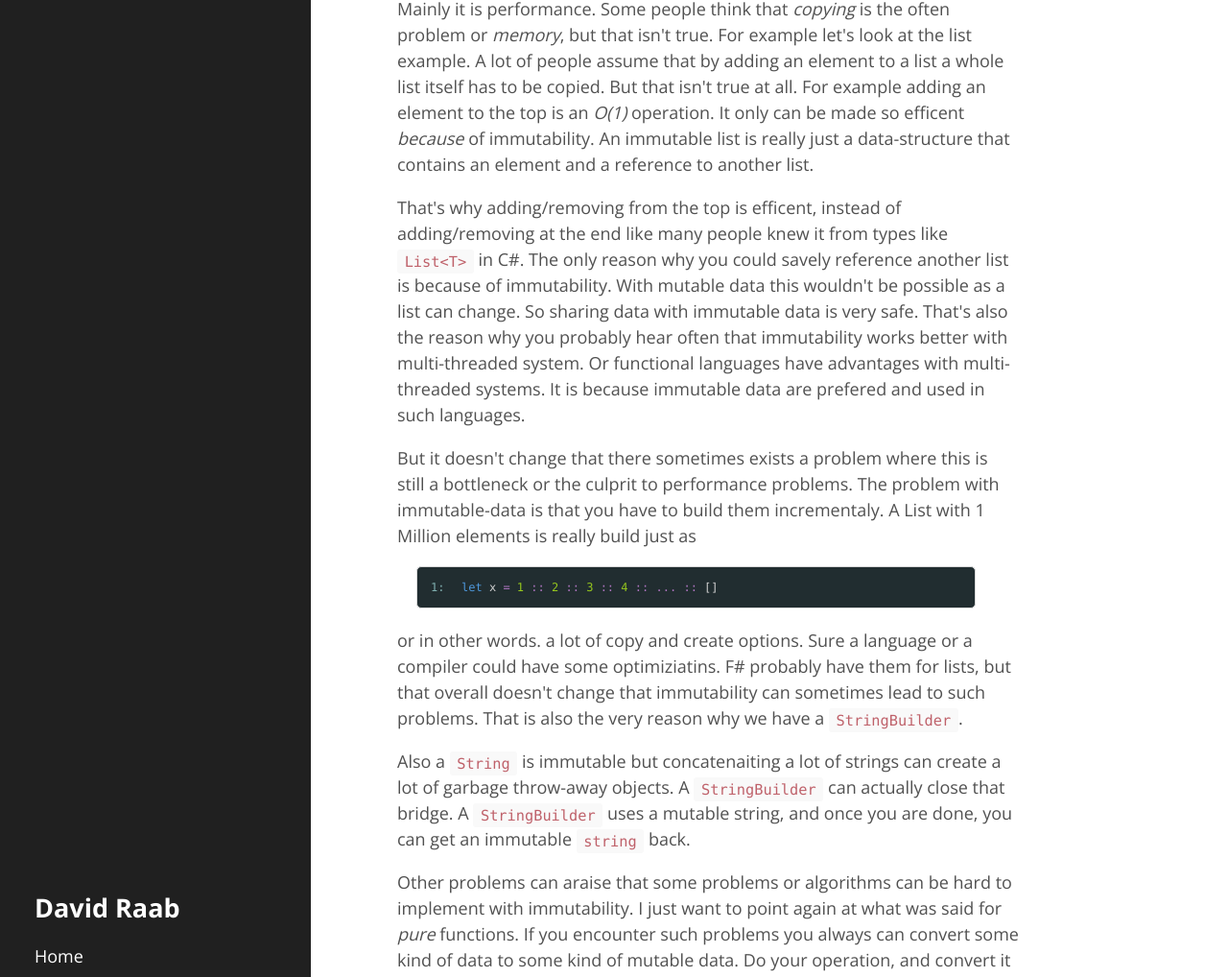
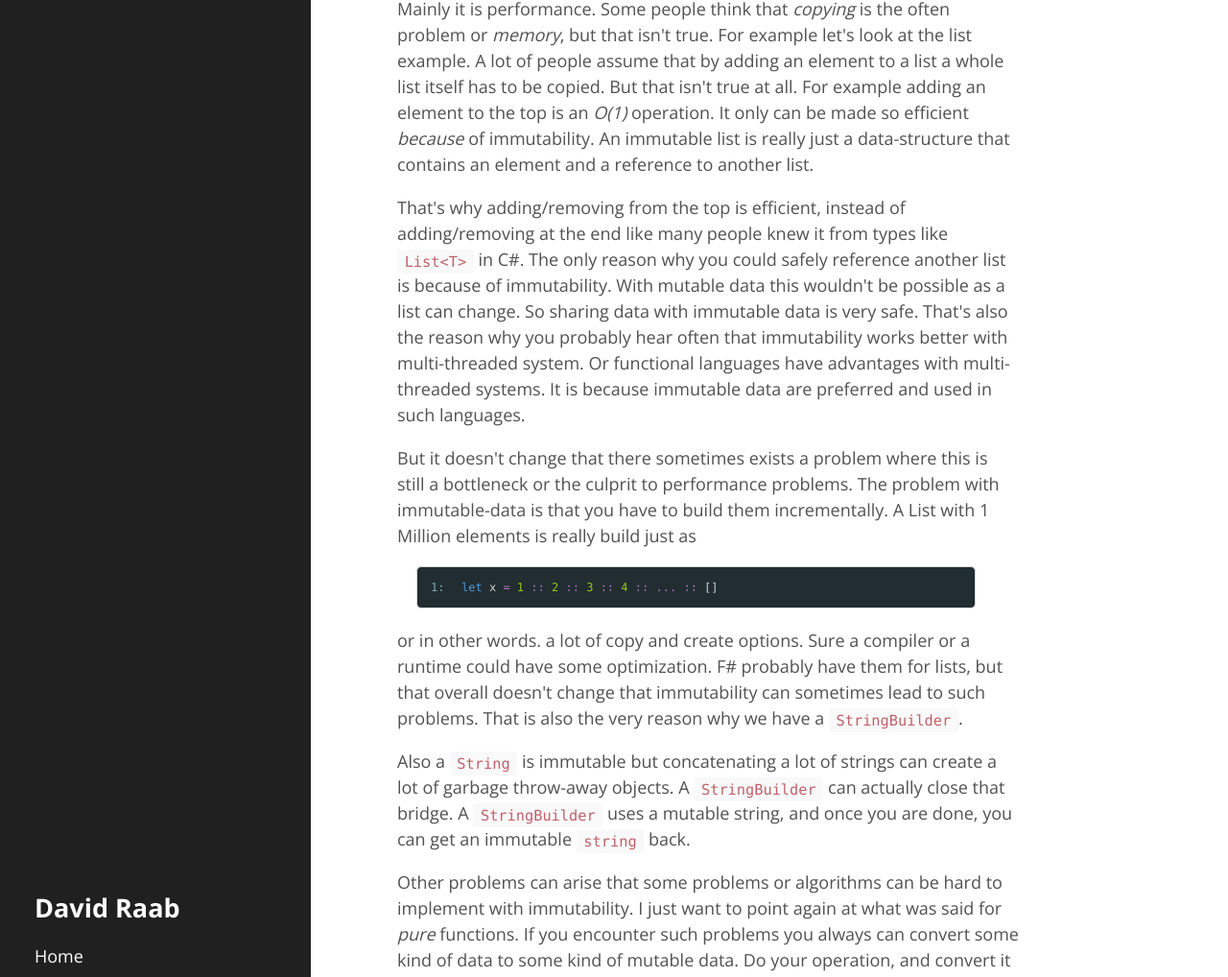
Before and after one commit to bartelink/sidburn.github.io, a Jekyll site: the page built from _posts/2016-03-14-immutability-and-pure-functions.html, in a window 1280 px wide and 1400 px high, scrolled down 11250 px. Shown: the part 155-1173 px from the top of the window at 96% size. Built offline with Jekyll 4.4.1, drawn with Linux system fonts in a browser that asks for light colours; some web fonts are replaced; comment, search, counter and statistics services are not loaded; some of the changed text lies outside the part shown.

Commit message:
Underrstaning Immutability
Grammaer fixes.

```diff
--- a/_posts/2016-03-14-immutability-and-pure-functions.html
+++ b/_posts/2016-03-14-immutability-and-pure-functions.html
@@ -5,28 +5,28 @@
 
 <p>One important concept in functional programming is immutability. But also in
 object-oriented programming immutability and so called <em>immutable objects</em> getting
-more attention. The problem that i see especially from object-oriented programmers
-are really bad explanations. A lot of explanation i had see described it like this:
+more attention. The problem that I see especially from object-oriented programmers
+are really bad explanations. A lot of explanation I had see described it like this:
 <em>Just create a class and make all fields readonly (final or const) and
 you have an immutable object</em>.</p>
-<p>Explanations like these are <strong>horrible</strong>. Such explanations are so simplified that i
+<p>Explanations like these are <strong>horrible</strong>. Such explanations are so simplified that I
 would even call them <em>wrong</em>. So why are they so horrible? Because they don't really
-explain anything at all. A programmer new to this concept will just immediality
-think: <em>Uhm, but i want to change things! I want to add data to an array, i want to
+explain anything at all. A programmer new to this concept will just immediately
+think: <em>Uhm, but I want to change things! I want to add data to an array, I want to
 modify things. I want to do some kind of calculations. I don't want to have static non
 changing things. Immutability sounds not practical at all!</em></p>
 <p>So let's see what immutability really means.</p>
 <h2>Immutability in a Nutshell</h2>
-<p>A much more useful explanation is to say that <em>immutability</em> is not about <em>forbiding change</em>
+<p>A much more useful explanation is to say that <em>immutability</em> is not about <em>forbidding change</em>
 at all. Instead <em>immutability</em> is more on <strong>how</strong> to <em>handle change</em>. Immutability
-is not about forbiding some kind of operations. You still can add an element to
+is not about forbidding some kind of operations. You still can add an element to
 an array, the difference is that you just do it differently.</p>
 <p>In an mutable world you would directly add your element to an array. In an immutable
 world you create a new array with your added element instead. The key concept is to
-understand that instead of modifing something you create something <em>new</em> with your
+understand that instead of modifying something you create something <em>new</em> with your
 change applied.</p>
 <p>Once you understand it is more about creating <em>new</em> things with your changes applied,
-the question that araise is more: <em>Why should that be better?</em></p>
+the question that arise is more: <em>Why should that be better?</em></p>
 <h2>About OO</h2>
 <p>Before we go into all kinds of explanations we first have to address OO programming. At first,
 talking about immutability and OO at the same time is actually a bad idea. The problem is
@@ -376,7 +376,7 @@
 <li>A function that prints something to the console takes an immutable string</li>
 <li>Sending/Serialization of data over network can take an immutable data-structure</li>
 </ul>
-<p>At this point, i cannot stress further how important it is to understand that immutability
+<p>At this point, I cannot stress further how important it is to understand that immutability
 is all about data, not about functions or behaviour. We will see later why this is so important!</p>
 <h3>Pure functions with side-effects</h3>
 <p>The last important point is that we can have pure-functions even if they have some kind of
@@ -468,32 +468,32 @@
 Some people think that <em>copying</em> is the often problem or <em>memory</em>, but that isn't true. For example
 let's look at the list example. A lot of people assume that by adding an element to a list a whole
 list itself has to be copied. But that isn't true at all. For example adding an element to the top
-is an <em>O(1)</em> operation. It only can be made so efficent <em>because</em> of immutability. An immutable list
+is an <em>O(1)</em> operation. It only can be made so efficient <em>because</em> of immutability. An immutable list
 is really just a data-structure that contains an element and a reference to another list.</p>
-<p>That's why adding/removing from the top is efficent, instead of adding/removing at the end like
-many people knew it from types like <code>List&lt;T&gt;</code> in C#. The only reason why you could savely reference
+<p>That's why adding/removing from the top is efficient, instead of adding/removing at the end like
+many people knew it from types like <code>List&lt;T&gt;</code> in C#. The only reason why you could safely reference
 another list is because of immutability. With mutable data this wouldn't be possible as
 a list can change. So sharing data with immutable data is very safe. That's also the reason
 why you probably hear often that immutability works better with multi-threaded system. Or
 functional languages have advantages with multi-threaded systems. It is because immutable data
-are prefered and used in such languages.</p>
+are preferred and used in such languages.</p>
 <p>But it doesn't change that there sometimes exists a problem where this is still a bottleneck
 or the culprit to performance problems. The problem with immutable-data is that you have to build
-them incrementaly. A List with 1 Million elements is really build just as</p>
+them incrementally. A List with 1 Million elements is really build just as</p>
 <table class="pre"><tr><td class="lines"><pre class="fssnip"><span class="l">1: </span>
 </pre></td>
 <td class="snippet"><pre class="fssnip highlighted"><code lang="fsharp"><span class="k">let</span> <span class="i">x</span> <span class="o">=</span> <span class="n">1</span> <span class="o">::</span> <span class="n">2</span> <span class="o">::</span> <span class="n">3</span> <span class="o">::</span> <span class="n">4</span> <span class="o">::</span> <span class="o">..</span><span class="o">.</span> <span class="o">::</span> []
 </code></pre></td>
 </tr>
 </table>
-<p>or in other words. a lot of copy and create options. Sure a language or a compiler could have
-some optimiziatins. F# probably have them for lists, but that overall doesn't change that
+<p>or in other words. a lot of copy and create options. Sure a compiler or a runtime could have
+some optimization. F# probably have them for lists, but that overall doesn't change that
 immutability can sometimes lead to such problems. That is also the very reason why we have
 a <code>StringBuilder</code>.</p>
-<p>Also a <code>String</code> is immutable but concatenaiting a lot of strings can create a lot of garbage
+<p>Also a <code>String</code> is immutable but concatenating a lot of strings can create a lot of garbage
 throw-away objects. A <code>StringBuilder</code> can actually close that bridge. A <code>StringBuilder</code> uses
 a mutable string, and once you are done, you can get an immutable <code>string</code> back.</p>
-<p>Other problems can araise that some problems or algorithms can be hard to implement with
+<p>Other problems can arise that some problems or algorithms can be hard to implement with
 immutability. I just want to point again at what was said for <em>pure</em> functions. If you encounter
 such problems you always can convert some kind of data to some kind of mutable data. Do your
 operation, and convert it back to a immutable data-type.</p>
```
Also changed, not shown: other parts of _posts/2016-03-14-immutability-and-pure-functions.html (+34 -34 lines), 1 other file.
